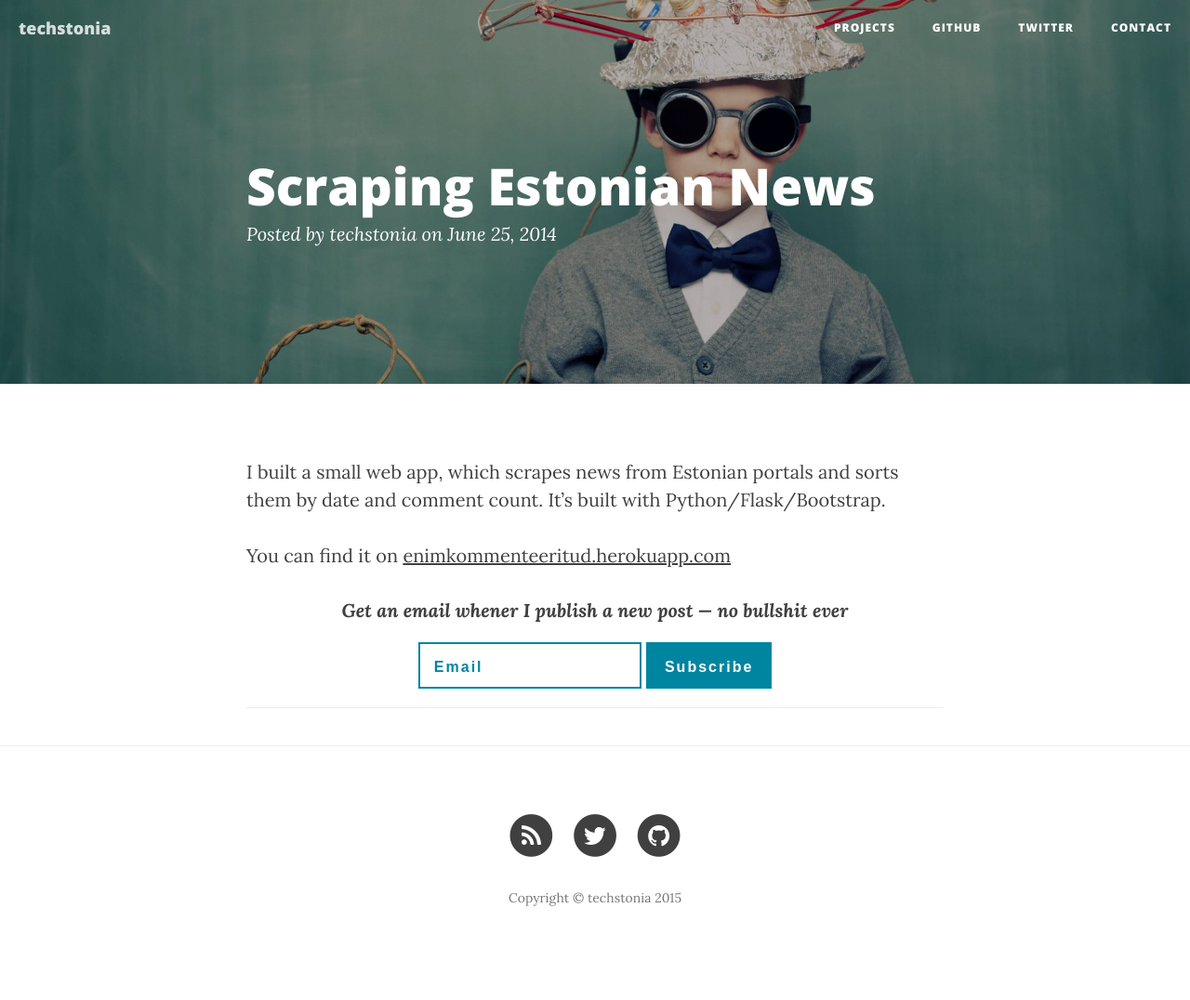
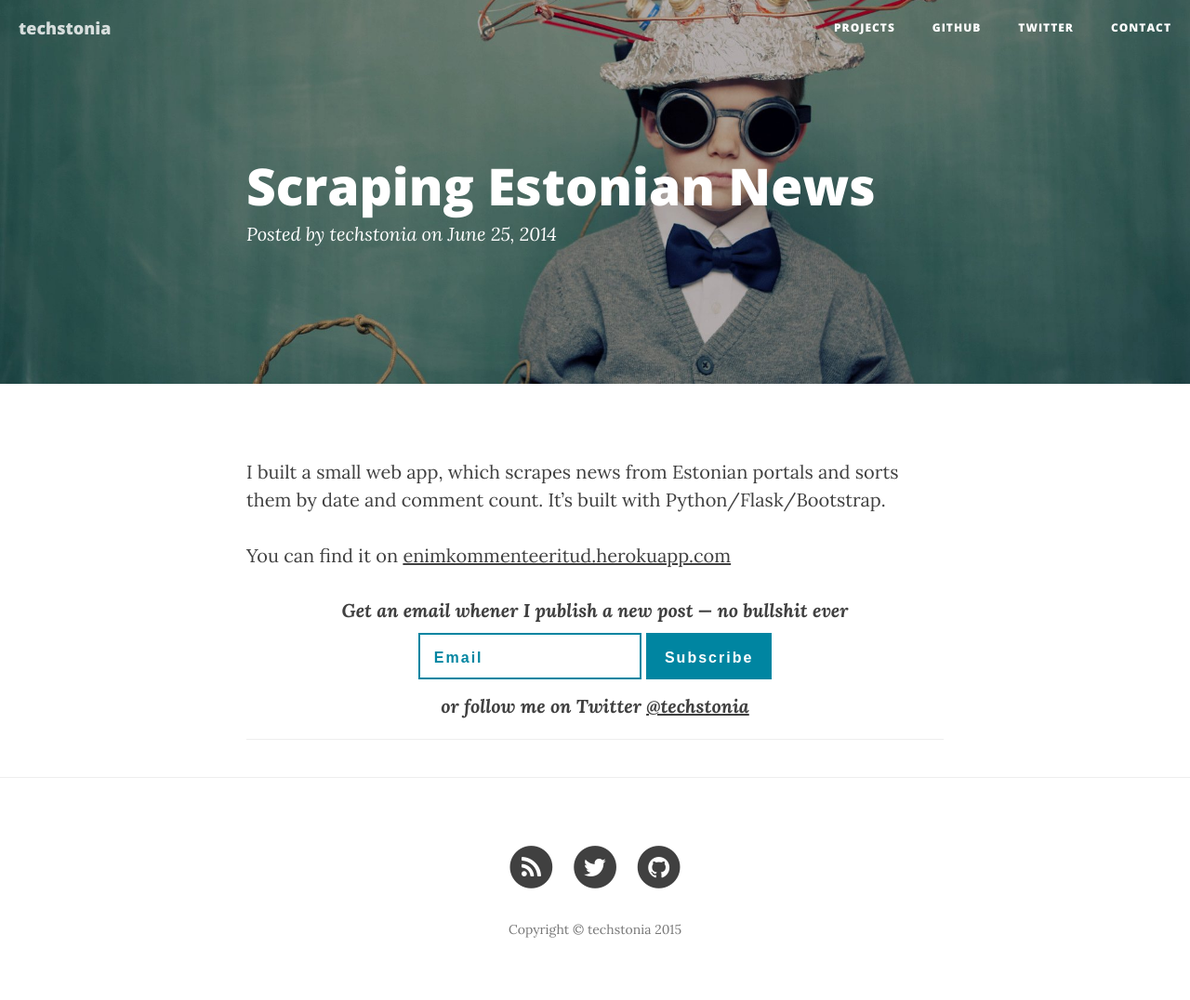
Before and after one commit to techstonia/techstonia.github.io, a Jekyll site: the page built from _posts/2014-06-25-scraping-estonian-news.markdown, in a window 1280 px wide. Shown: the whole page at 93% size. Built offline with Jekyll 4.4.1, drawn with Linux system fonts in a browser that asks for light colours; nearby versions of some CDN libraries; comment, search, counter and statistics services are not loaded; before the commit the page ends 1042 px from its top, so only the background shows below that.

Commit message:
Added twitter link under each post

```diff
--- a/_layouts/post.html
+++ b/_layouts/post.html
@@ -42,6 +42,9 @@ layout: default
                             <input type="email" value="" name="EMAIL" class="email" id="mce-EMAIL" placeholder="Email" required>
                             <input type="submit" value="Subscribe" name="subscribe" id="mc-embedded-subscribe" class="button">
                         </div>
+                        <div class="call-to-action-text text-center call-to-twitter">
+                            <i>or follow me on Twitter <a href="https://twitter.com/techstonia"><em>@techstonia</em></a></i>
+                        </div>
                     </div>
                 </form>
                 </div>
--- a/css/clean-blog.css
+++ b/css/clean-blog.css
@@ -417,14 +417,26 @@ li a {
   Mailchimp stuff
 */
 
+.validate {
+  margin-top: 25px;
+}
+
 .call-to-action-text {
   font-weight: bold;
+}
+
+.call-to-twitter {
+  margin-top: 15px;
+}
+
+.call-to-twitter em {
+  text-decoration: underline;
 }
 
 #container-email-submit {
   width: 100%;
   text-align: center;
-  margin-top: 20px;
+  margin-top: 10px;
 }
 
 #container-email-submit ::-webkit-input-placeholder {
```
